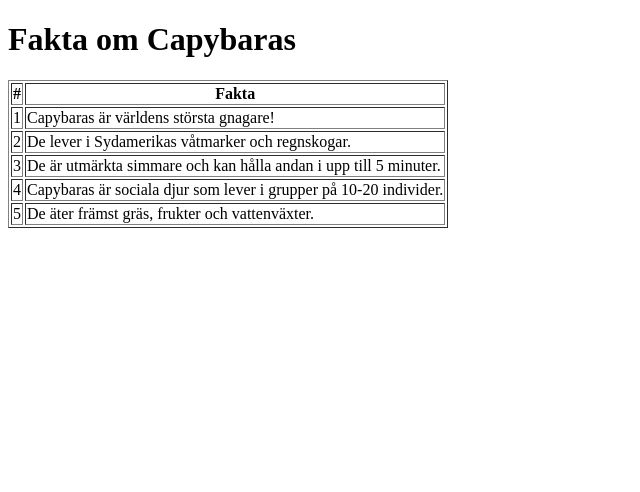
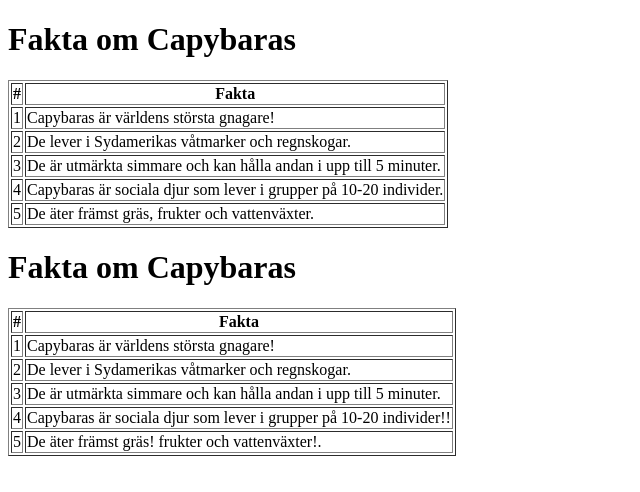
Before and after one commit to Mattegbg/Azure-inl-mning3, a plain HTML site: page index.html in a window 1280 px wide. Shown: the whole page, without its empty margins (0-640 px from the left). Drawn offline with Linux system fonts and the light colour scheme.

Commit message:
capybara

```diff
--- a/index.html
+++ b/index.html
@@ -38,4 +38,44 @@
         </tbody>
     </table>
 </body>
+</html><!DOCTYPE html>
+<html lang="sv">
+<head>
+    <meta charset="UTF-8">
+    <meta name="viewport" content="width=device-width, initial-scale=1.0">
+    <title>Capybara Fakta</title>
+</head>
+<body>
+    <h1>Fakta om Capybaras</h1>
+    <table border="1">
+        <thead>
+            <tr>
+                <th>#</th>
+                <th>Fakta</th>
+            </tr>
+        </thead>
+        <tbody>
+            <tr>
+                <td>1</td>
+                <td>Capybaras är världens största gnagare!</td>
+            </tr>
+            <tr>
+                <td>2</td>
+                <td>De lever i Sydamerikas våtmarker och regnskogar.</td>
+            </tr>
+            <tr>
+                <td>3</td>
+                <td>De är utmärkta simmare och kan hålla andan i upp till 5 minuter.</td>
+            </tr>
+            <tr>
+                <td>4</td>
+                <td>Capybaras är sociala djur som lever i grupper på 10-20 individer!!</td>
+            </tr>
+            <tr>
+                <td>5</td>
+                <td>De äter främst gräs! frukter och vattenväxter!.</td>
+            </tr>
+        </tbody>
+    </table>
+</body>
 </html>
```
